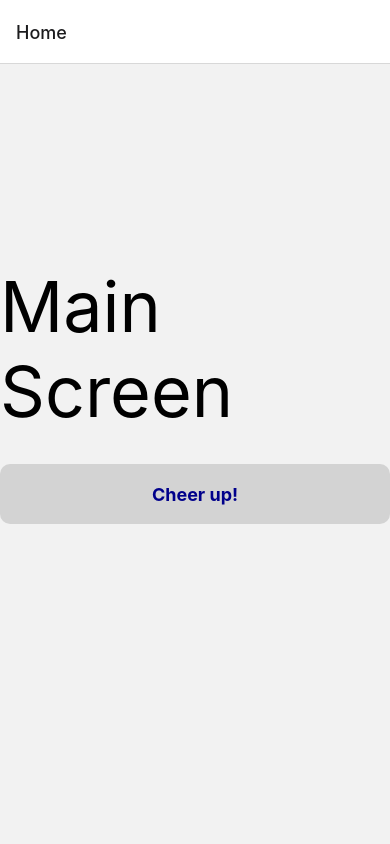
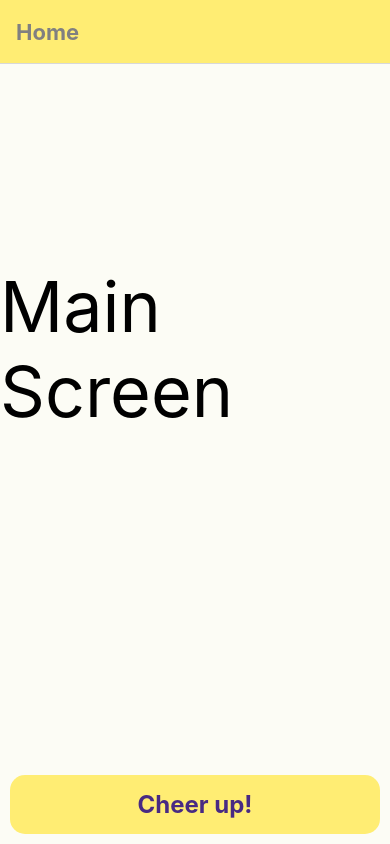
Before and after one commit to AnastasiyaHaidanovich/portfolio_app, a React Native app: screen /Home in a window 390 px wide. Built offline with nearby package versions, Linux system fonts and the light colour scheme.

Commit message:
add: styles

```diff
--- a/src/Routes.js
+++ b/src/Routes.js
@@ -1,13 +1,25 @@
 import { createNativeStackNavigator } from '@react-navigation/native-stack';
 import HomeScreen from './screens/HomeScreen';
 import JokesScreen from './screens/JokesScreen';
+import theme from './styles/theme';
 
 const Routes = () => {
   const Stack = createNativeStackNavigator();
+  const options = {
+    headerStyle: {
+      backgroundColor: theme.mainLightColor,
+    },
+    headerTintColor: theme.greyColor,
+    headerTitleStyle: {
+      color: theme.greyColor,
+      fontWeight: 'bold',
+      fontSize: 22
+    },
+  }
   return (
     <Stack.Navigator initialRouteName="Home">
-      <Stack.Screen name="Home" component={HomeScreen} />
-      <Stack.Screen name="Joke" component={JokesScreen} />
+      <Stack.Screen name="Home" component={HomeScreen} options={options}/>
+      <Stack.Screen name="Joke" component={JokesScreen} options={options}/>
     </Stack.Navigator>
   )
 }
--- a/src/screens/HomeScreen.js
+++ b/src/screens/HomeScreen.js
@@ -1,26 +1,28 @@
 import {
   Pressable,
   ScrollView,
+  StatusBar,
   StyleSheet,
   Text,
   View,
 } from 'react-native';
+import theme from '../styles/theme';
 import { SafeAreaView } from 'react-native-safe-area-context';
 
 const HomeScreen = ({ navigation }) => {
-
   return (
     <SafeAreaView style={styles.container}>
+      <StatusBar backgroundColor={theme.mainLightColor}/>
       <ScrollView>
         <View>
           <Text style={styles.text}>Main Screen</Text>
-          <Pressable
-            style={styles.button}
-            onPress={() => navigation.navigate('Joke')}>
-            <Text style ={styles.buttonText}>Cheer up!</Text>
-          </Pressable>
         </View>
       </ScrollView>
+      <Pressable
+        style={styles.button}
+        onPress={() => navigation.navigate('Joke')}>
+          <Text style ={styles.buttonText}>Cheer up!</Text>
+      </Pressable>
     </SafeAreaView>
   )
 }
@@ -30,6 +32,7 @@ const styles = StyleSheet.create({
     height: '100%',
     width: '100%',
     alignItems: 'center',
+    backgroundColor: theme.backgroundColor
   },
   text: {
     fontSize: 70,
@@ -38,16 +41,19 @@ const styles = StyleSheet.create({
     marginBottom: 30,
   },
   button: {
-    backgroundColor: 'lightgrey',
-    height: 60,
-    borderRadius:10,
+    backgroundColor: theme.mainLightColor,
+    margin: 10,
+    width: '95%',
+    borderRadius: 15,
     justifyContent: 'center',
     alignItems: 'center',
   },
   buttonText: {
     fontSize: 18,
     fontWeight: 'bold',
-    color: 'darkblue'
+    paddingVertical: 15,
+    color: theme.mainDarkColor,
+    fontSize: 24,
   }
 })
 
--- a/src/screens/JokesScreen.js
+++ b/src/screens/JokesScreen.js
@@ -1,5 +1,6 @@
 import React, { useState }  from 'react';
 import {
+  ActivityIndicator,
   Pressable,
   ScrollView,
   StyleSheet,
@@ -8,6 +9,7 @@ import {
 } from 'react-native';
 import { useFocusEffect } from "@react-navigation/native";
 import { SafeAreaView } from 'react-native-safe-area-context';
+import theme from '../styles/theme';
 
 const JokesScreen = () => {
   const [joke, setJoke] = useState({});
@@ -28,6 +30,7 @@ const JokesScreen = () => {
           <Pressable
             style={styles.button}
             onPress={() => setPunchlineVisible(true)}>
+              {!joke?.punchline && <ActivityIndicator size={30} color={theme.mainLightColor} style={{padding: 30, paddingBottom: 5}}/>}
               <Text style ={styles.buttonText}>{joke.setup}</Text>
             </Pressable>
             {punchlineVisible &&
@@ -48,6 +51,7 @@ const styles = StyleSheet.create({
     height: '100%',
     width: '100%',
     alignItems: 'center',
+    backgroundColor: theme.backgroundColor
   },
   text: {
     fontSize: 70,
@@ -56,7 +60,7 @@ const styles = StyleSheet.create({
     marginBottom: 30,
   },
   button: {
-    backgroundColor: 'lightgrey',
+    backgroundColor: theme.lightGreyColor,
     borderRadius:10,
     justifyContent: 'center',
     marginTop: 50,
@@ -67,7 +71,7 @@ const styles = StyleSheet.create({
   buttonText: {
     fontSize: 18,
     fontWeight: 'bold',
-    color: 'darkblue'
+    color: theme.mainAccentColor
   }
 })
 
--- /dev/null
+++ b/src/styles/theme.js
@@ -0,0 +1,19 @@
+class Theme {
+  backgroundColor = '#fcfcf5'
+
+  mainLightColor = '#FFED73'
+
+  mainDarkColor = '#482A83'
+
+  mainAccentColor = '#071871'
+
+  purpleDarkColor = '#58026D'
+
+  greyColor = 'grey'
+
+  lightGreyColor = 'lightgrey'
+}
+
+const theme = new Theme();
+
+export default theme;
```
